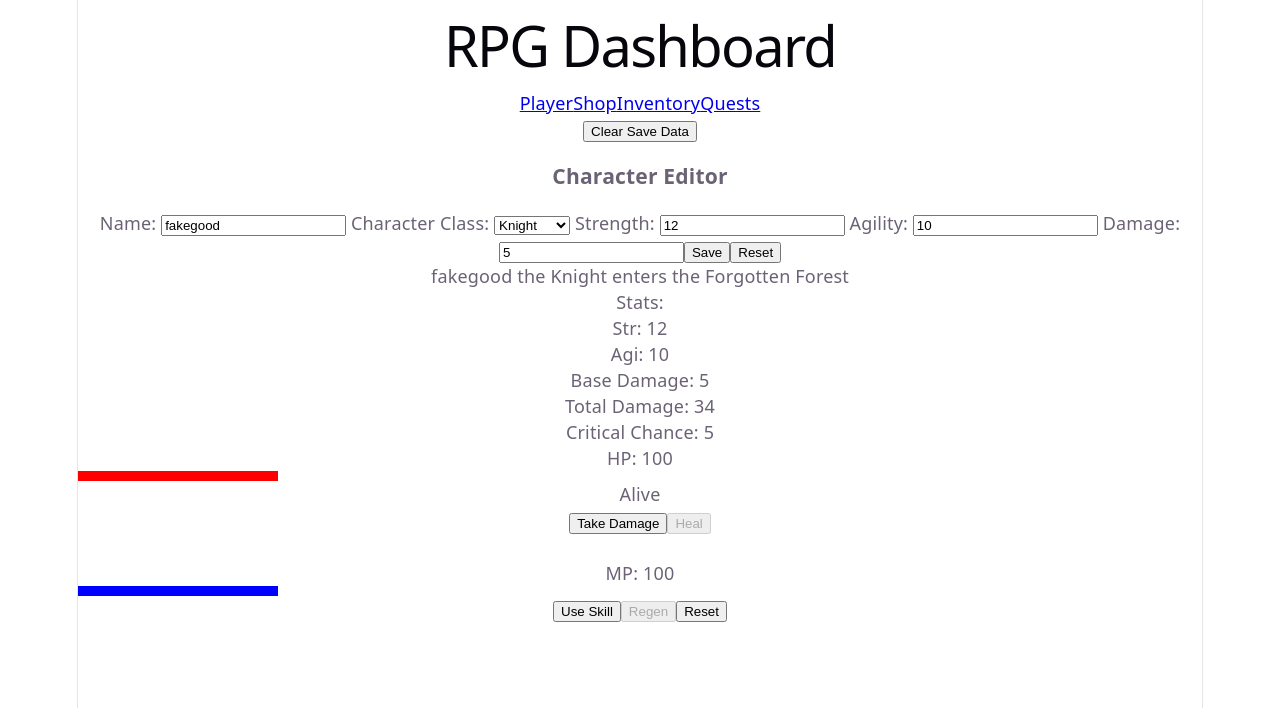
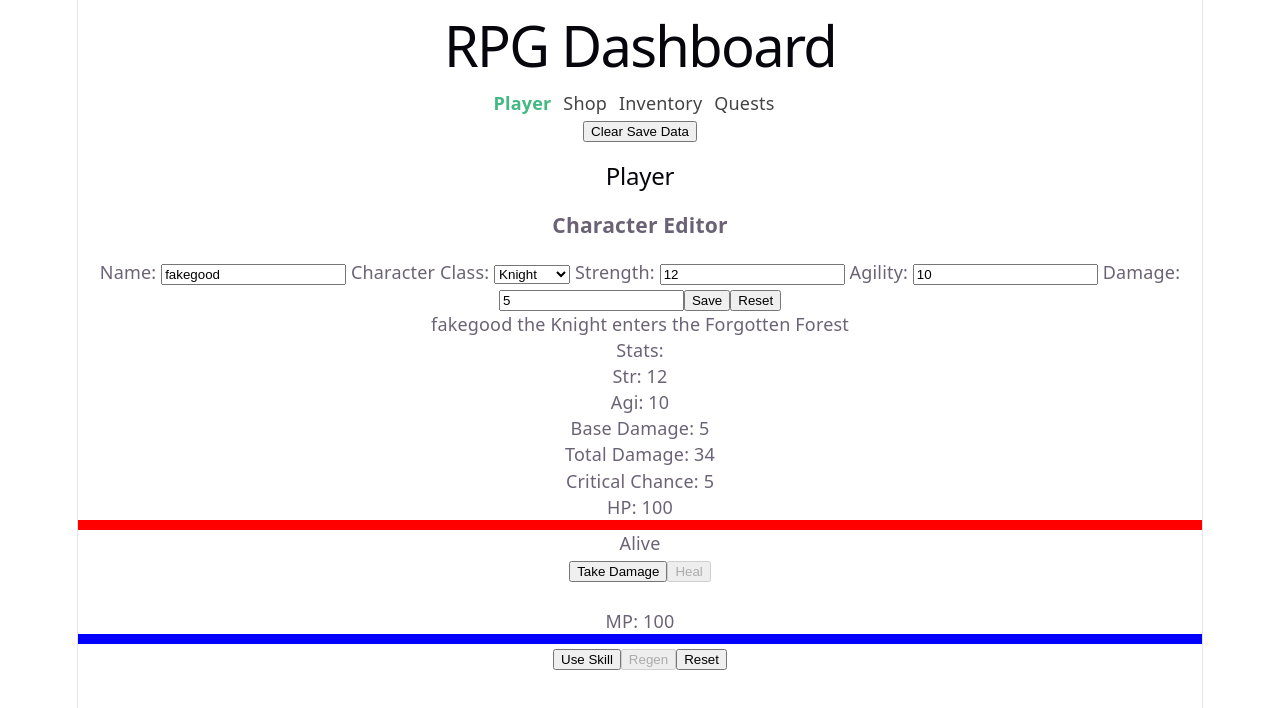
Before and after one commit to fakegood/rpg-dashboard, a Vue app: page /player in a window 1280 px wide. Shown: the top 708 px of the page. Built offline with nearby package versions, Linux system fonts and the light colour scheme.

Commit message:
refactor: completed lesson 24

```diff
--- a/src/App.vue
+++ b/src/App.vue
@@ -30,6 +30,7 @@ watch(() => localPlayer.player.class, (newValue: string, oldValue: string) => {
 function clearSavedData() {
   localPlayer.clearPlayerData();
   localInventory.clearInventoryData();
+  location.reload();
 }
 </script>
 
@@ -38,10 +39,10 @@ function clearSavedData() {
     <h1>RPG Dashboard</h1>
 
     <nav>
-      <RouterLink to="/player">Player</RouterLink>
-      <RouterLink to="/shop">Shop</RouterLink>
-      <RouterLink to="/inventory">Inventory</RouterLink>
-      <RouterLink to="/quests">Quests</RouterLink>
+      <RouterLink to="/player" class="nav-link">Player</RouterLink>
+      <RouterLink to="/shop" class="nav-link">Shop</RouterLink>
+      <RouterLink to="/inventory" class="nav-link">Inventory</RouterLink>
+      <RouterLink to="/quests" class="nav-link">Quests</RouterLink>
     </nav>
 
     <button @click="clearSavedData">Clear Save Data</button>
--- a/src/router/index.ts
+++ b/src/router/index.ts
@@ -3,6 +3,7 @@ import PlayerView from '../views/PlayerView.vue'
 import ShopView from '../views/ShopView.vue'
 import InventoryView from '../views/InventoryView.vue'
 import QuestView from '../views/QuestView.vue'
+import NotFoundView from "../views/NotFoundView.vue";
 
 const router = createRouter({
     history: createWebHistory(),
@@ -11,7 +12,8 @@ const router = createRouter({
         { path: '/player', component: PlayerView },
         { path: '/shop', component: ShopView },
         { path: '/inventory', component: InventoryView },
-        { path: '/quests', component: QuestView }
+        { path: '/quests', component: QuestView },
+        { path: '/:pathMatch(.*)*', component: NotFoundView }
     ]
 })
 
--- a/src/style.css
+++ b/src/style.css
@@ -299,4 +299,42 @@ code {
 .status-warning { color: orange; }
 .status-error { color: red; }
 
-.background-bar { background: #ccc; width: 200px; }
+.nav-link {
+  margin-right: 12px;
+  text-decoration: none;
+  color: #444;
+}
+
+.router-link-exact-active {
+  font-weight: bold;
+  color: #42b883;
+}
+
+.page {
+  margin-top: 20px;
+}
+
+h2 {
+  margin-bottom: 10px;
+}
+
+.bar {
+  height: 10px;
+}
+
+.bar.hp {
+  background: red;
+}
+
+.bar.mp {
+  background: blue;
+}
+
+.bar-container {
+  background: #eee;
+}
+
+.empty-state {
+  color: #888;
+  font-style: italic;
+}
--- a/src/views/InventoryView.vue
+++ b/src/views/InventoryView.vue
@@ -10,6 +10,8 @@ const filteredInventory = localInventory.filteredInventory;
 </script>
 
 <template>
+  <section class="page">
+    <h2>Inventory</h2>
     <label>
       Search inventory:
       <input v-model="localInventory.inventorySearch.keyword" placeholder="Start typing to search inventory"/>
@@ -24,10 +26,11 @@ const filteredInventory = localInventory.filteredInventory;
     </label>
 
     <h3>Inventory</h3>
-  <p v-if="filteredInventory.length === 0">No items match your filters</p>
+    <p v-if="filteredInventory.length === 0" class="empty-state">No items match your filters</p>
     <ul>
       <ItemCard v-for="item in filteredInventory" :key="item.id" :item="item"
                 @equip="localInventory.equipItem"
                 @unequip="localInventory.unequipItem"/>
     </ul>
+  </section>
 </template>
--- /dev/null
+++ b/src/views/NotFoundView.vue
@@ -0,0 +1,10 @@
+<script setup lang="ts">
+
+</script>
+
+<template>
+  <div>
+    <h2>404 - Page Not Found</h2>
+    <RouterLink to="/player">Go back</RouterLink>
+  </div>
+</template>
--- a/src/views/PlayerView.vue
+++ b/src/views/PlayerView.vue
@@ -8,6 +8,8 @@ const startingZone = 'Forgotten Forest'
 </script>
 
 <template>
+  <section class="page">
+    <h2>Player</h2>
     <CreatePlayerForm :player="playerStore.player" @save="playerStore.savePlayer"/>
 
     <p>{{ playerStore.player.name }} the {{ playerStore.player.class }} enters the {{ startingZone }}</p>
@@ -19,13 +21,10 @@ const startingZone = 'Forgotten Forest'
     <p>Critical Chance: {{ playerStore.criticalChance }}</p>
 
     <p>HP: {{ playerStore.player.hp }}</p>
-  <div class="background-bar">
+    <div class="bar-container">
       <div
-        :style="{
-        width: (playerStore.player.hp / playerStore.maxHp * 100) + '%',
-        background: 'red',
-        height: '10px'
-      }"
+          class="bar hp"
+          :style="{ width: (playerStore.player.hp / playerStore.maxHp * 100) + '%' }"
       />
     </div>
 
@@ -40,13 +39,10 @@ const startingZone = 'Forgotten Forest'
     <br>
     <br>
     <p>MP: {{ playerStore.player.mp }}</p>
-  <div class="background-bar">
+    <div class="bar-container ">
       <div
-        :style="{
-        width: (playerStore.player.mp / playerStore.maxMp * 100) + '%',
-        background: 'blue',
-        height: '10px'
-      }"
+          class="bar mp"
+          :style="{ width: (playerStore.player.mp / playerStore.maxMp * 100) + '%' }"
       />
     </div>
 
@@ -61,4 +57,5 @@ const startingZone = 'Forgotten Forest'
     </button>
 
     <button @click="playerStore.resetStats">Reset</button>
+  </section>
 </template>
--- a/src/views/QuestView.vue
+++ b/src/views/QuestView.vue
@@ -5,5 +5,8 @@ import QuestBoard from "../components/QuestBoard.vue";
 </script>
 
 <template>
-  <QuestBoard/>
+  <section class="page">
+    <h2>Quest</h2>
+    <QuestBoard/>
+  </section>
 </template>
--- a/src/views/ShopView.vue
+++ b/src/views/ShopView.vue
@@ -11,6 +11,8 @@ const shopItems = shopStore.shopItems;
 </script>
 
 <template>
+  <section class="page">
+    <h2>Shop</h2>
     <h3>Gold: {{ playerStore.player.gold }}</h3>
     <p v-if="shopStore.shopInfo" :class="`status-${shopStore.shopStatus}`">{{ shopStore.shopInfo }}</p>
     <h3>Shop</h3>
@@ -18,4 +20,5 @@ const shopItems = shopStore.shopItems;
       <ShopItemCard v-for="shopItem in shopItems" :key="shopItem.id" :item="shopItem"
                     :canAfford="shopItem.price <= playerStore.player.gold" @buy="shopStore.buyItem"/>
     </ul>
+  </section>
 </template>
```
Lines whose indentation alone changed are shown as unchanged.
